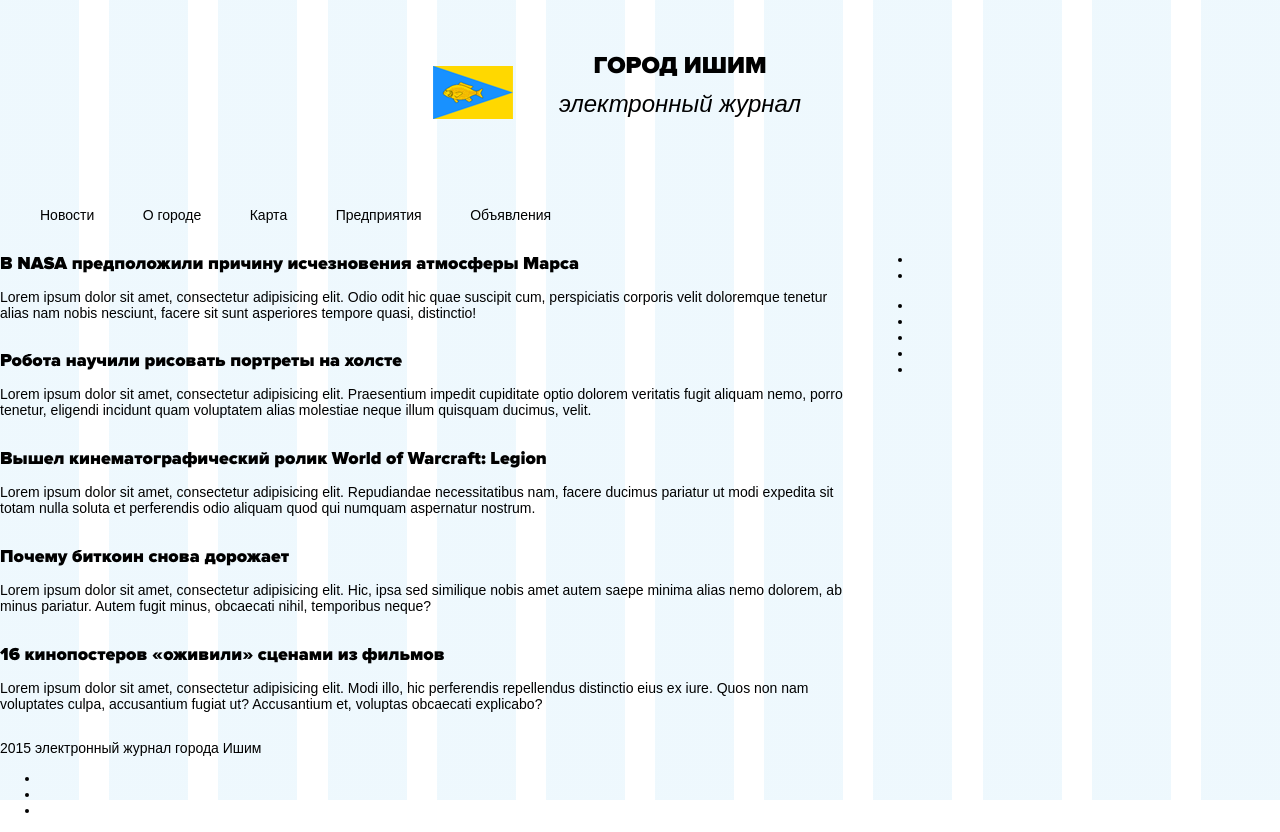
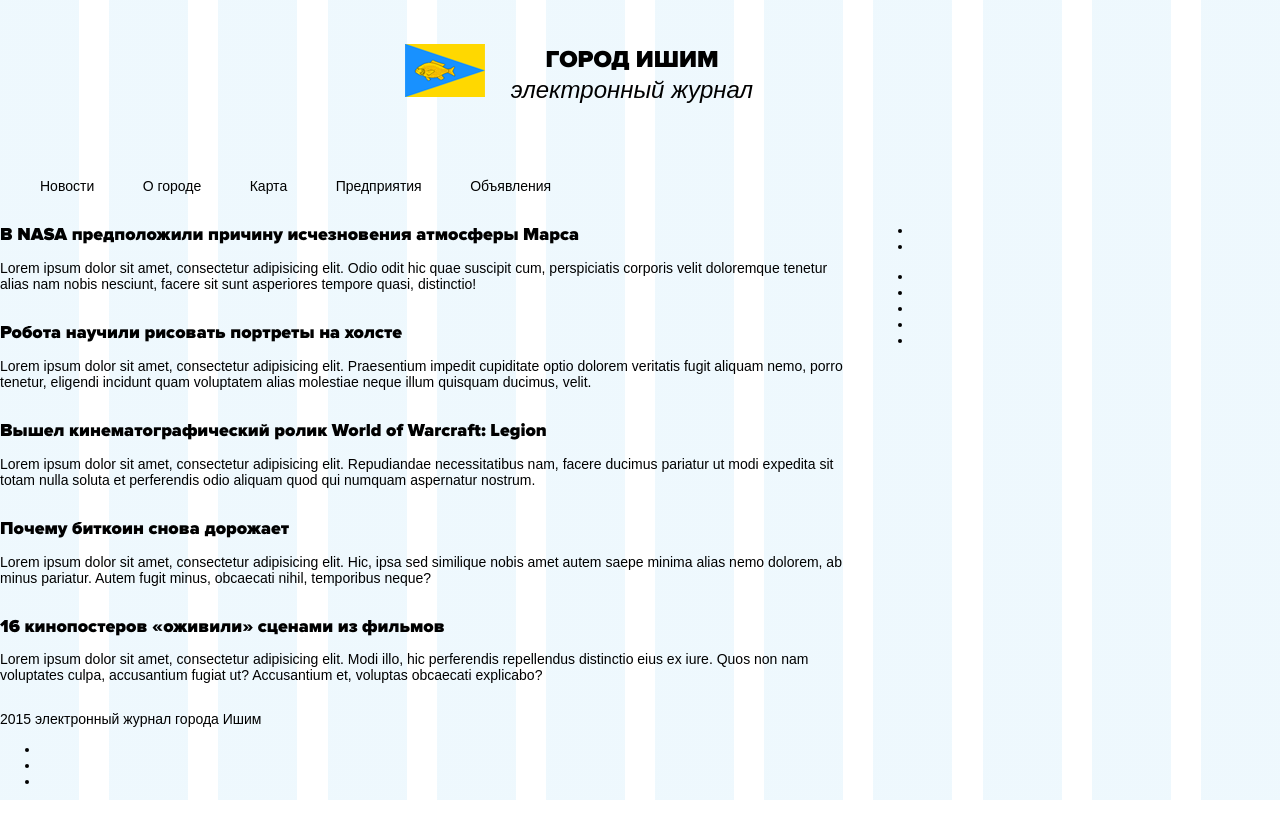
Before and after one commit to synonymouse/p5drow, a website: page src/index.html in a window 1280 px wide. After the commit the page ends 803 px from the top, so only its background shows below. Drawn offline with Linux system fonts and the light colour scheme.

Commit message:
heading done

```diff
--- a/src/scss/_layout.scss
+++ b/src/scss/_layout.scss
@@ -1,4 +1,4 @@
-$max-width: rem(1280) !global;
+$max-width: rem(1280px)!global;
 $em-base: 14px;
 
 //Main grid
@@ -23,22 +23,27 @@ $em-base: 14px;
 // Top heading, logo, navigation
 
 .top-header {
+  padding-top: 0px;
   line-height: 0;
 }
 
 .top-paragraph {
   font-size: 24px;
+  line-height: 0.5em;
 }
 
 .logo {
   float: left;
+  padding-right: em(18px);
 }
 
 .top-wrap {
-  @include outer-container(rem(363px));
+  max-width: em(356px);
+  margin-left: em(405px);
+  margin-right: em(513px);
   text-align: center;
-  padding-top: rem(44px);
-  padding-bottom: rem(44px);
+  padding-top: em(44px);
+  padding-bottom: em(44px);
 }
 
 .nav-wrap {
```
Also changed, not shown: ishim_city_psd.jpg (added), src/css/styles.css.
